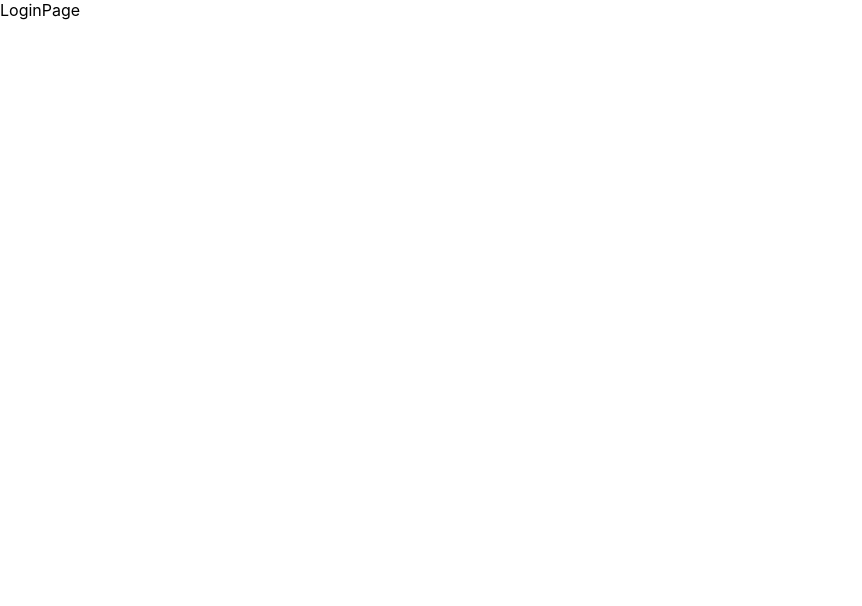
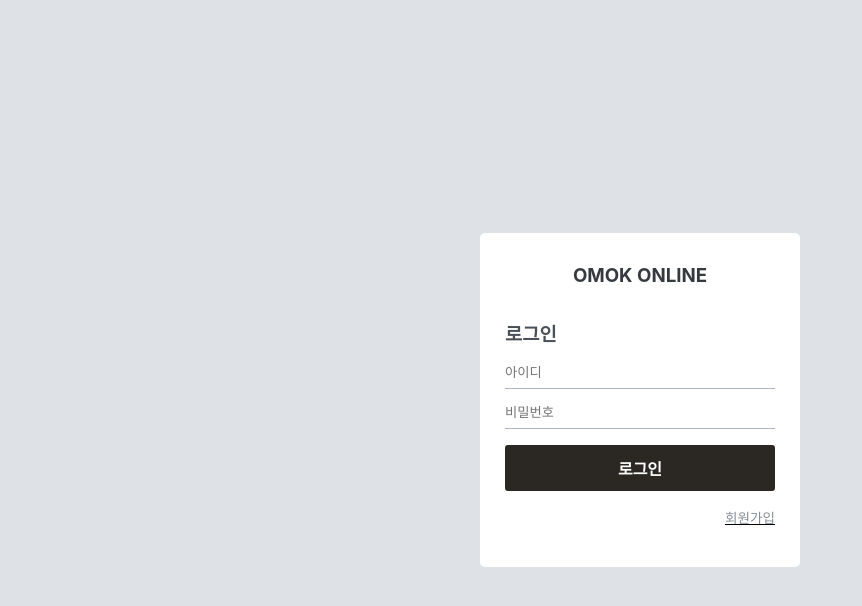
Before and after one commit to KINZ-UP/omok_client, a React (Create React App) app: page /login in a window 1280 px wide. Shown: the top 606 px of the page, without its empty margins (0-862 px from the left). Built offline with nearby package versions, Linux system fonts and the light colour scheme.

Commit message:
feat: implement login & register page ui

```diff
--- /dev/null
+++ b/src/components/auth/AuthForm.js
@@ -0,0 +1,66 @@
+import React from 'react';
+import styled from 'styled-components';
+import { palette } from '../../lib/styles/palette';
+import Button from '../common/Button';
+
+const textMap = {
+  login: '로그인',
+  register: '회원가입',
+};
+
+function AuthForm({ type, onChangeInput, onSubmitForm }) {
+  return (
+    <AuthFormBlock onSubmit={onSubmitForm}>
+      <h3>{textMap[type]}</h3>
+      <StyledInput
+        name="username"
+        placeholder="아이디"
+        autoComplete="username"
+        onChange={onChangeInput}
+      />
+      <StyledInput
+        name="password"
+        placeholder="비밀번호"
+        type="password"
+        onChange={onChangeInput}
+      />
+      {type === 'register' && (
+        <StyledInput
+          name="passwordConfirm"
+          placeholder="비밀번호 확인"
+          type="password"
+          onChange={onChangeInput}
+        />
+      )}
+      <StyledButton>{textMap[type]}</StyledButton>
+    </AuthFormBlock>
+  );
+}
+
+const AuthFormBlock = styled.form`
+  display: flex;
+  flex-direction: column;
+
+  > h3 {
+    color: ${palette.gray[7]};
+    margin-bottom: 0.7rem;
+  }
+`;
+
+const StyledInput = styled.input`
+  width: 100%;
+  height: 2rem;
+  margin-bottom: 0.5rem;
+  border: 0;
+  outline: 0;
+  color: ${palette.gray[7]};
+  border-bottom: 1px solid ${palette.gray[5]};
+`;
+
+const StyledButton = styled(Button)`
+  margin-top: 0.5rem;
+  margin-bottom: 1rem;
+  padding: 0.7rem 1rem;
+`;
+
+export default AuthForm;
--- /dev/null
+++ b/src/components/auth/AuthTemplate.js
@@ -0,0 +1,66 @@
+import React from 'react';
+import { Link } from 'react-router-dom';
+import styled from 'styled-components';
+import { palette } from '../../lib/styles/palette';
+import AuthForm from './AuthForm';
+
+function AuthTemplate({ type }) {
+  return (
+    <AuthTemplateBlock>
+      <WhiteBox>
+        <h3>OMOK ONLINE</h3>
+        <AuthForm type={type} />
+        <Footer>
+          {type === 'login' ? (
+            <Link to="/register">회원가입</Link>
+          ) : (
+            <Link to="/login">로그인</Link>
+          )}
+        </Footer>
+      </WhiteBox>
+    </AuthTemplateBlock>
+  );
+}
+
+const AuthTemplateBlock = styled.div`
+  position: absolute;
+  top: 0;
+  left: 0;
+  right: 0;
+  bottom: 0;
+  background: ${palette.gray[3]};
+  display: flex;
+  justify-content: center;
+  align-items: center;
+  padding: 10px;
+`;
+
+const WhiteBox = styled.div`
+  width: min(20rem, 100%);
+  background: #fff;
+  border-radius: 5px;
+  padding: 15px 25px 40px 25px;
+
+  > h3 {
+    padding: 1rem 2rem;
+    margin-bottom: 1rem;
+    color: ${palette.gray[8]};
+    text-align: center;
+  }
+`;
+
+const Footer = styled.div`
+  display: flex;
+  justify-content: flex-end;
+  font-size: 0.85rem;
+  text-decoration: underline;
+
+  > a {
+    color: ${palette.gray[6]};
+    &:hover {
+      color: ${palette.gray[9]};
+    }
+  }
+`;
+
+export default AuthTemplate;
--- /dev/null
+++ b/src/components/common/Button.js
@@ -0,0 +1,25 @@
+import React from 'react';
+import styled from 'styled-components';
+import { palette } from '../../lib/styles/palette';
+
+function Button(props) {
+  return <ButtonBlock {...props}></ButtonBlock>;
+}
+
+const ButtonBlock = styled.button`
+  padding: 0.7rem 1rem;
+  color: #fff;
+  background: ${palette.darkwoodThree[4]};
+  border: none;
+  outline: none;
+  font-size: 1rem;
+  font-weight: bold;
+  border-radius: 3px;
+  cursor: pointer;
+
+  &:hover {
+    background: ${palette.darkwoodThree[1]};
+  }
+`;
+
+export default Button;
--- /dev/null
+++ b/src/lib/styles/palette.js
@@ -0,0 +1,29 @@
+export const palette = {
+  gray: [
+    '#f8f9fa',
+    '#f1f3f5',
+    '#e9ecef',
+    '#dee2e6',
+    '#ced4da',
+    '#adb5bd',
+    '#868e96',
+    '#495057',
+    '#343a40',
+    '#212529',
+  ],
+  beigeNeutral: ['#d6c8b9', '#baaea1', '#aea397', '#9a9289', '#898076'],
+  khaki: [
+    '#f0e68c',
+    '#d8cf7e',
+    'c0b870',
+    '#a8a162',
+    '#908a54',
+    '#787346',
+    '#605c38',
+    '#48452a',
+    '#302e1c',
+    '#18170e',
+  ],
+  darkwoodGreen: ['#838c5a', '#626240', '#494d2e', '#2b2c1c', '#100c10'],
+  darkwoodThree: ['#9d866e', '#56493b', '#7a7c74', '#3b3b3c', '#2b2824'],
+};
--- a/src/pages/LoginPage.js
+++ b/src/pages/LoginPage.js
@@ -1,8 +1,9 @@
 import React from 'react';
 import styled from 'styled-components';
+import AuthTemplate from '../components/auth/AuthTemplate';
 
 function LoginPage() {
-  return <LoginPageBlock>LoginPage</LoginPageBlock>;
+  return <AuthTemplate type="login">LoginPage</AuthTemplate>;
 }
 
 const LoginPageBlock = styled.div``;
--- a/src/pages/RegisterPage.js
+++ b/src/pages/RegisterPage.js
@@ -1,8 +1,9 @@
 import React from 'react';
 import styled from 'styled-components';
+import AuthTemplate from '../components/auth/AuthTemplate';
 
 function RegisterPage() {
-  return <RegisterPageBlock>RegisterPage</RegisterPageBlock>;
+  return <AuthTemplate type="register" />;
 }
 
 const RegisterPageBlock = styled.div``;
```
